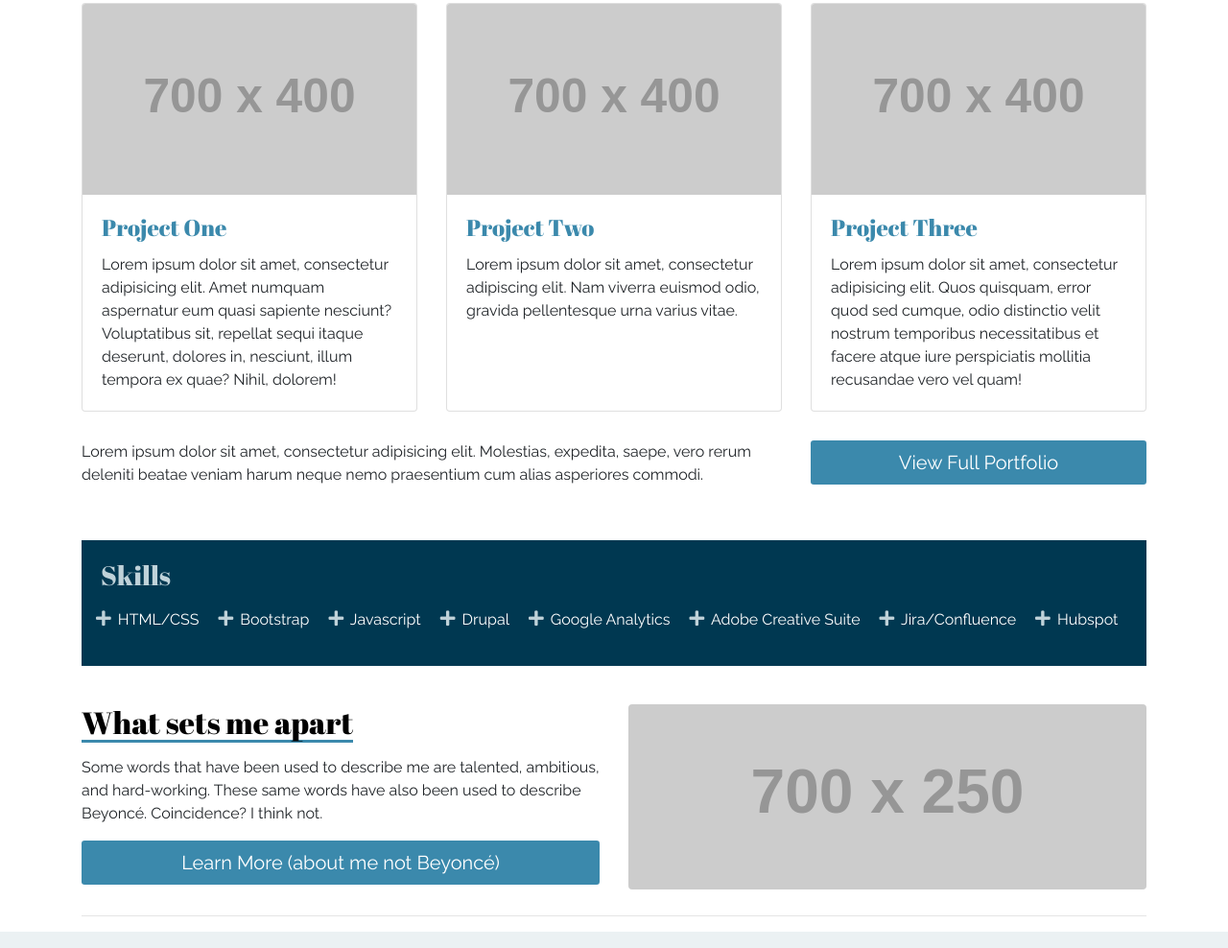
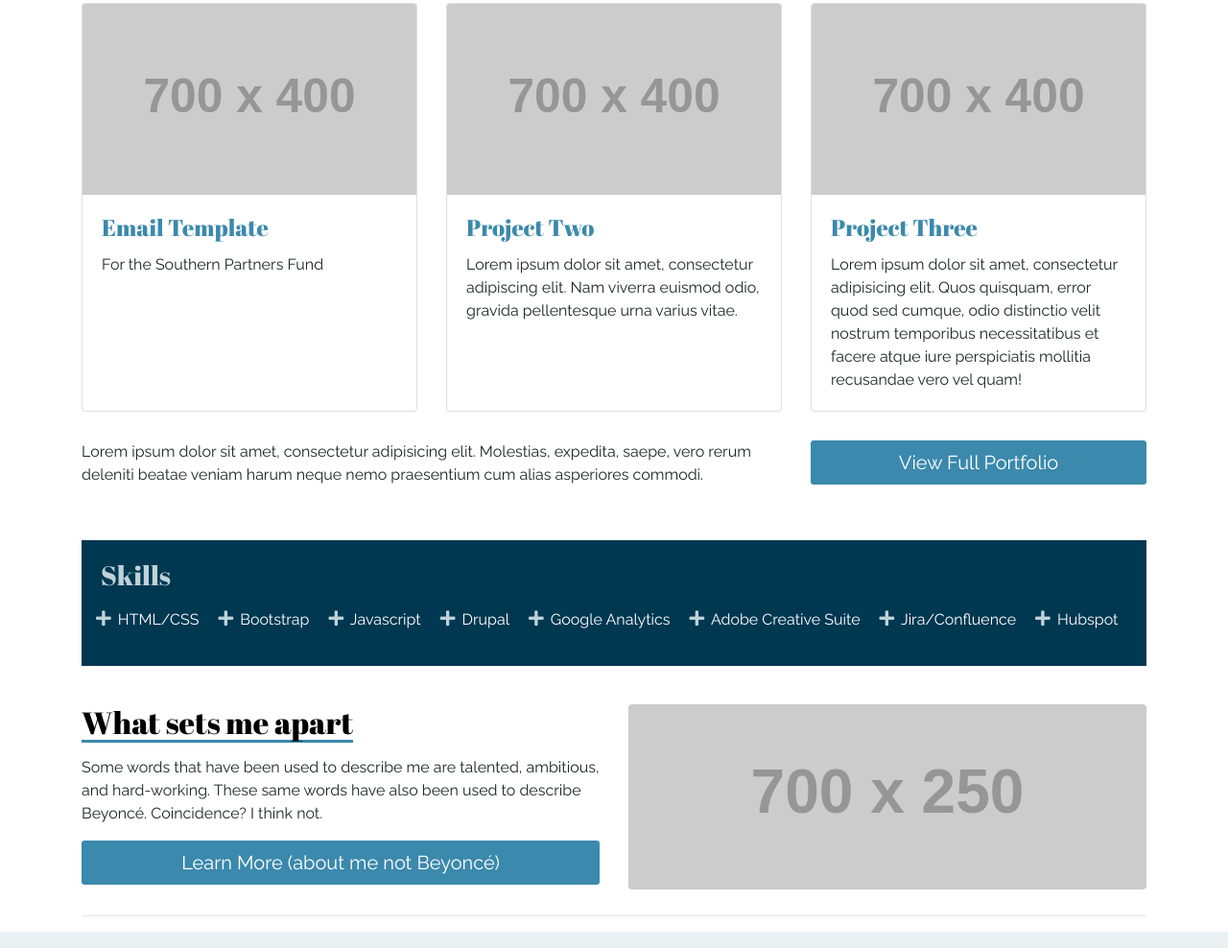
Before and after one commit to EmmaHeycock/portfolio, a website: page index.html in a window 1280 px wide. Shown: the part 1012-2000 px from the top of the page at 96% size. Drawn offline with Linux system fonts and the light colour scheme; placeholder pictures from the web are drawn by us.

Commit message:
update homepage
add project to homepage

```diff
--- a/index.html
+++ b/index.html
@@ -94,9 +94,9 @@
           <a href="#"><img class="card-img-top" src="http://placehold.it/700x400" alt=""></a>
           <div class="card-body">
             <h4 class="card-title">
-              <a href="#">Project One</a>
+              <a href="#">Email Template</a>
             </h4>
-            <p class="card-text">Lorem ipsum dolor sit amet, consectetur adipisicing elit. Amet numquam aspernatur eum quasi sapiente nesciunt? Voluptatibus sit, repellat sequi itaque deserunt, dolores in, nesciunt, illum tempora ex quae? Nihil, dolorem!</p>
+            <p class="card-text">For the Southern Partners Fund</p>
           </div>
         </div>
       </div>
```
